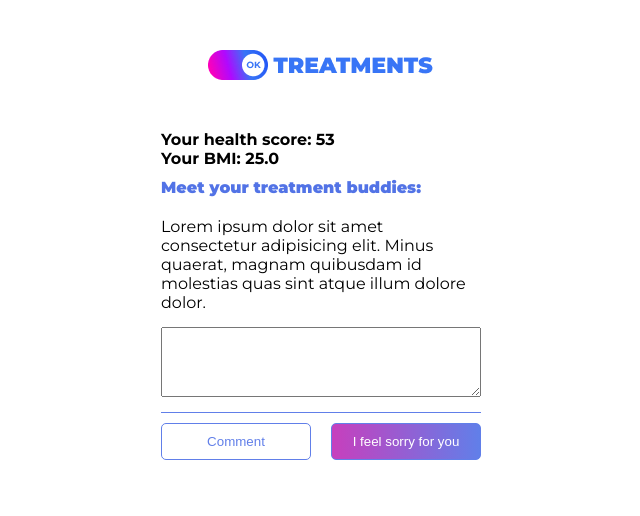
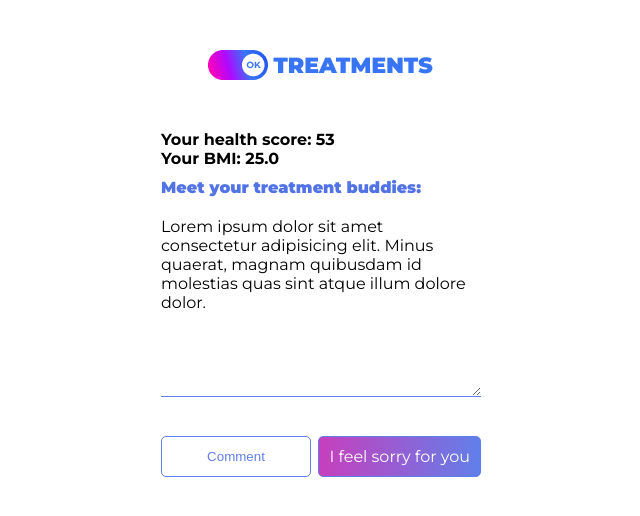
Before and after one commit to RomanRichert/Social_Network_For_Health, a React (Create React App) app in the folder my-app/: page /results in a window 1280 px wide. Shown: the top 516 px of the page, without its empty margins (319-959 px from the left). Built offline with nearby package versions, Linux system fonts and the light colour scheme.

Commit message:
ResultPage updated

```diff
--- a/my-app/src/pages/ResultsPage/index.jsx
+++ b/my-app/src/pages/ResultsPage/index.jsx
@@ -1,7 +1,21 @@
-import React from "react";
+import React, { useEffect, useState } from "react";
 import HumanBody from "../../components/HumanBody";
 import styles from "./index.module.css";
 export default function ResultsPage() {
+  const [text, setText] = useState([]);
+
+  const submit = (event) => {
+    event.preventDefault();
+    const { message } = event.target;
+    setText([...text, message.value]);
+    console.log(text);
+    message.value = "";
+  };
+
+  //   useEffect(() => {
+  // 	setText()
+  //   }, [text]);
+
   return (
     <div className={styles.results_page}>
       <h4>Your health score: 53</h4>
@@ -15,11 +29,23 @@ export default function ResultsPage() {
           quaerat, magnam quibusdam id molestias quas sint atque illum dolore
           dolor.
         </p>
-        <textarea name="sms" cols="30" rows="10" maxLength="50"></textarea>
-        <div className={styles.actions_btns}>
-          <button>Comment</button>
-          <button>I feel sorry for you</button>
-        </div>
+        <form onSubmit={submit}>
+          <textarea
+            name="message"
+            cols="30"
+            rows="10"
+            maxLength="50"
+          ></textarea>
+          <div className={styles.message}>
+            {text.map((el, index) => (
+              <p key={index}>{el}</p>
+            ))}
+          </div>
+          <div className={styles.actions_btns}>
+            <button>Comment</button>
+            <div>I feel sorry for you</div>
+          </div>
+        </form>
       </div>
     </div>
   );
--- a/my-app/src/pages/ResultsPage/index.module.css
+++ b/my-app/src/pages/ResultsPage/index.module.css
@@ -19,10 +19,12 @@
 }
 
 .treatments textarea {
-	padding: 10px;
+	width: 320px;
 	outline: none;
 	height: 70px;
 	margin-top: 15px;
+	border: none;
+	border-bottom: 1px solid var(--lila-border);
 }
 
 .treatments p{
@@ -30,10 +32,19 @@
 	font-weight: normal;
 }
 
+.message {
+	margin-top: 20px;
+	width: 300px;
+	display: flex;
+	flex-direction: column;
+	gap: 15px;
+}
+
 .actions_btns {
 	margin-top: 15px;
-	padding-top: 10px;
-	border-top: 1px solid var(--lila-border);
+	/* padding-top: 10px; */
+	/* padding: 10px 10px; */
+	/* border-top: 1px solid var(--lila-border); */
 	display: flex;
 	justify-content: space-between;
 }
@@ -56,3 +67,21 @@
 .actions_btns button:hover {
 	transform: scale(1.1);
 }
+
+.actions_btns div {
+	padding: 10px 10px;
+	border-radius: 5px;
+	border: 1px solid var(--lila-border);
+	background-color: #fff;
+	color: var(--lila-border);
+	cursor: pointer;
+}
+.actions_btns div:last-child {
+	/* margin-right: 10px; */
+	background-image: linear-gradient(to right, var(--pink), var(--lila-border));
+	color: white;
+}
+
+.actions_btns div:hover {
+	transform: scale(1.1);
+}
```
